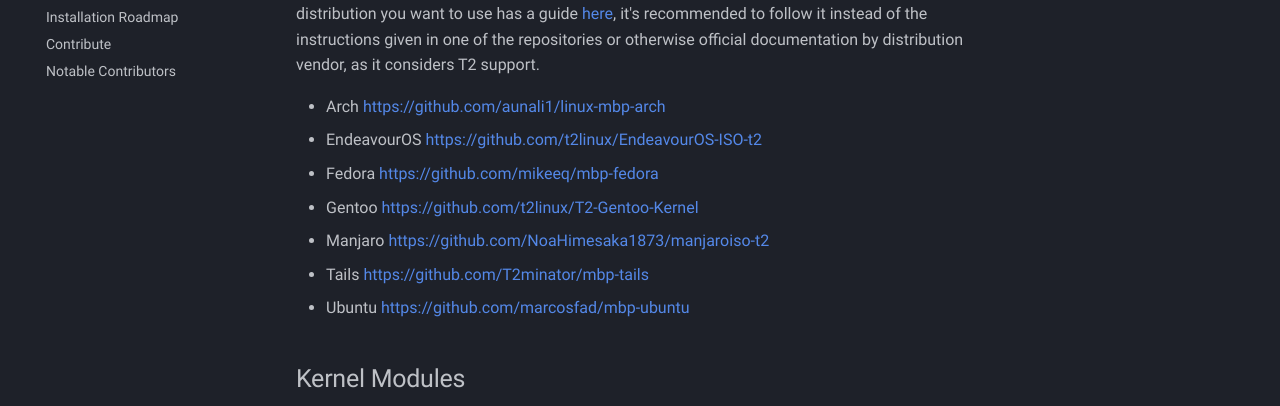
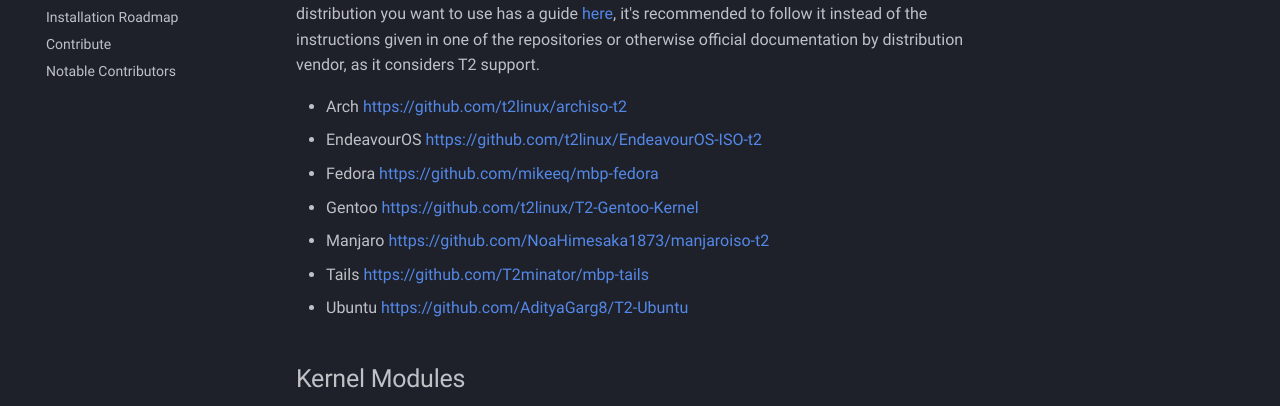
Before and after one commit to t2linux/wiki, an MkDocs documentation site: the page built from docs/index.md, in a window 1280 px wide and 900 px high, scrolled down 812 px. Shown: the part 163-569 px from the top of the window. Built offline with MkDocs 1.6.1 and Material for MkDocs 9.7.7, drawn with Linux system fonts in a browser that asks for light colours; comment, search, counter and statistics services are not loaded; part of the change alters nothing that is shown.

Commit message:
Index: Update links of distributions

```diff
--- a/docs/index.md
+++ b/docs/index.md
@@ -24,13 +24,13 @@ Visit the [Contribute page](https://wiki.t2linux.org/contribute/) for more detai
 Different distributions are maintained by different people in their own repositories.
 If the distribution you want to use has a guide [here](https://wiki.t2linux.org/distributions/overview/), it's recommended to follow it instead of the instructions given in one of the repositories or otherwise official documentation by distribution vendor, as it considers T2 support.
 
-- Arch [https://github.com/aunali1/linux-mbp-arch](https://github.com/aunali1/linux-mbp-arch)
+- Arch [https://github.com/t2linux/archiso-t2](https://github.com/t2linux/archiso-t2)
 - EndeavourOS [https://github.com/t2linux/EndeavourOS-ISO-t2](https://github.com/t2linux/EndeavourOS-ISO-t2)
 - Fedora [https://github.com/mikeeq/mbp-fedora](https://github.com/mikeeq/mbp-fedora)
 - Gentoo [https://github.com/t2linux/T2-Gentoo-Kernel](https://github.com/t2linux/T2-Gentoo-Kernel)
 - Manjaro [https://github.com/NoaHimesaka1873/manjaroiso-t2](https://github.com/NoaHimesaka1873/manjaroiso-t2)
 - Tails [https://github.com/T2minator/mbp-tails](https://github.com/T2minator/mbp-tails)
-- Ubuntu [https://github.com/marcosfad/mbp-ubuntu](https://github.com/marcosfad/mbp-ubuntu)
+- Ubuntu [https://github.com/AdityaGarg8/T2-Ubuntu](https://github.com/AdityaGarg8/T2-Ubuntu)
 
 ## Kernel Modules
 
```
